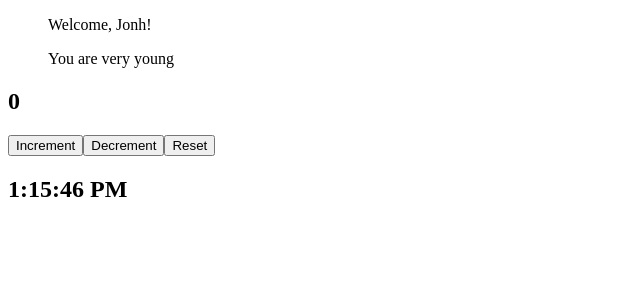
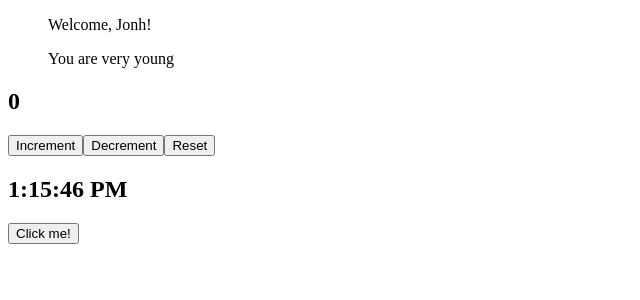
Before and after one commit to AlessioNatale/React, a React (Vite) app in the folder esercizi/: page / in a window 1280 px wide. Shown: the top 300 px of the page, without its empty margins (0-640 px from the left). Built offline with nearby package versions, Linux system fonts and the light colour scheme.

Commit message:
commit-es-36

```diff
--- a/esercizi/src/App.jsx
+++ b/esercizi/src/App.jsx
@@ -1,6 +1,7 @@
 
 import { Clock } from "./Clock";
 import { Counter } from "./Counter";
+import { MouseClicker } from "./MouseClicker";
 import { Welcome } from "./Welcome";
 
 
@@ -10,6 +11,7 @@
            <Welcome name="Jonh" age={15}/>
             <Counter/>
             <Clock/>
+            <MouseClicker/>
         </div>
     )
 }
--- /dev/null
+++ b/esercizi/src/MouseClicker.jsx
@@ -0,0 +1,7 @@
+export function MouseClicker(){
+    function handleButtonClick(event){
+        console.log(event.target.name);
+    }
+
+    return <button name="one" onClick={handleButtonClick}>Click me!</button>
+}
```
